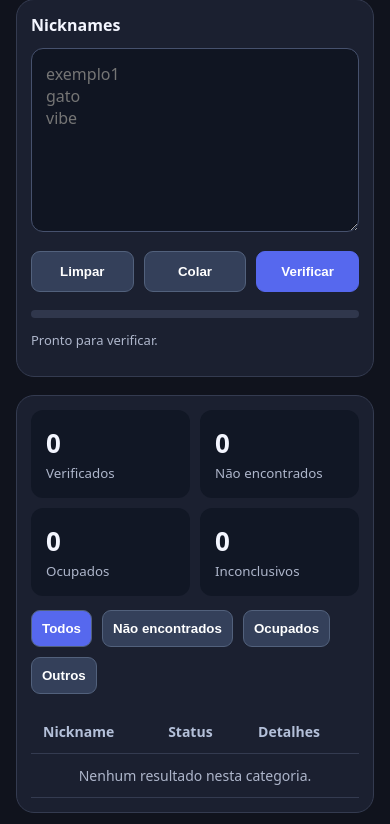
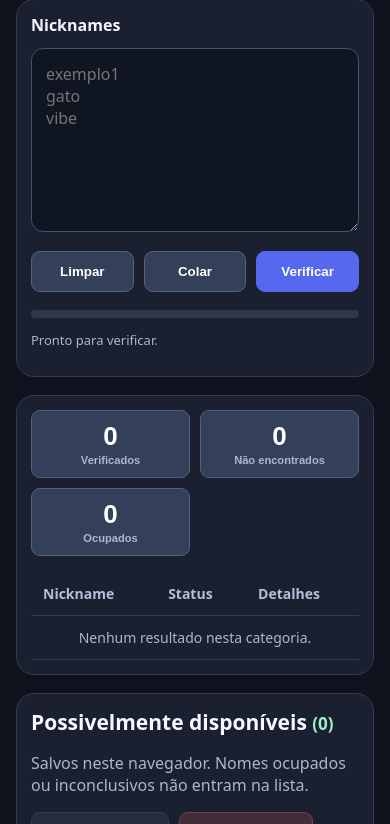
Before and after one commit to mtialison/habbo-nick-checker, a Flask app: page / in a window 390 px wide. Shown: the part 17-841 px from the top of the page. Run offline with Flask 3, Linux system fonts and the light colour scheme.

Commit message:
Make progress bar and result filters minimal on mobile

```diff
--- a/templates/index.html
+++ b/templates/index.html
@@ -5,9 +5,8 @@
 <section class="panel"><label for="nicks">Nicknames</label>
 <textarea id="nicks" rows="7" placeholder="exemplo1&#10;gato&#10;vibe"></textarea>
 <div class="input-actions"><button id="clear">Limpar</button><button id="paste" type="button">Colar</button><button id="start">Verificar</button></div>
-<div class="track"><div id="bar"></div></div><p id="progress-label">Pronto para verificar.</p></section>
-<section class="panel"><div class="summary"><div><b id="total">0</b><small>Verificados</small></div><div><b id="found">0</b><small>Não encontrados</small></div><div><b id="occupied">0</b><small>Ocupados</small></div><div><b id="unknown">0</b><small>Inconclusivos</small></div></div>
-<div class="actions filters"><button class="filter active" data-filter="all">Todos</button><button class="filter" data-filter="not_found">Não encontrados</button><button class="filter" data-filter="occupied">Ocupados</button><button class="filter" data-filter="other">Outros</button></div>
+<div class="track" role="progressbar" aria-label="Progresso da verificação" aria-valuemin="0" aria-valuemax="100" aria-valuenow="0"><div id="bar"></div></div><p id="progress-label" class="sr-only" role="status" aria-live="polite">Pronto para verificar.</p></section>
+<section class="panel results-panel"><div class="summary" role="group" aria-label="Filtrar resultados"><button type="button" class="stat-filter active" data-filter="all" aria-pressed="true"><b id="total">0</b><small>Verificados</small></button><button type="button" class="stat-filter" data-filter="not_found" aria-pressed="false"><b id="found">0</b><small>Não encontrados</small></button><button type="button" class="stat-filter" data-filter="occupied" aria-pressed="false"><b id="occupied">0</b><small>Ocupados</small></button></div>
 <div class="table-wrap"><table><thead><tr><th>Nickname</th><th>Status</th><th>Detalhes</th></tr></thead><tbody id="results"></tbody></table></div></section>
 <section class="panel"><h2>Possivelmente disponíveis <span id="saved-count">(0)</span></h2><p>Salvos neste navegador. Nomes ocupados ou inconclusivos não entram na lista.</p><p id="storage-warning" hidden role="alert"></p><div class="actions"><button id="export" disabled>Exportar lista CSV</button><button id="remove-saved">Limpar lista salva</button></div><div class="table-wrap"><table><thead><tr><th>Nickname</th><th>Ação</th></tr></thead><tbody id="saved-results"></tbody></table></div></section>
 </main><script src="/static/app.js"></script></body></html>
```
